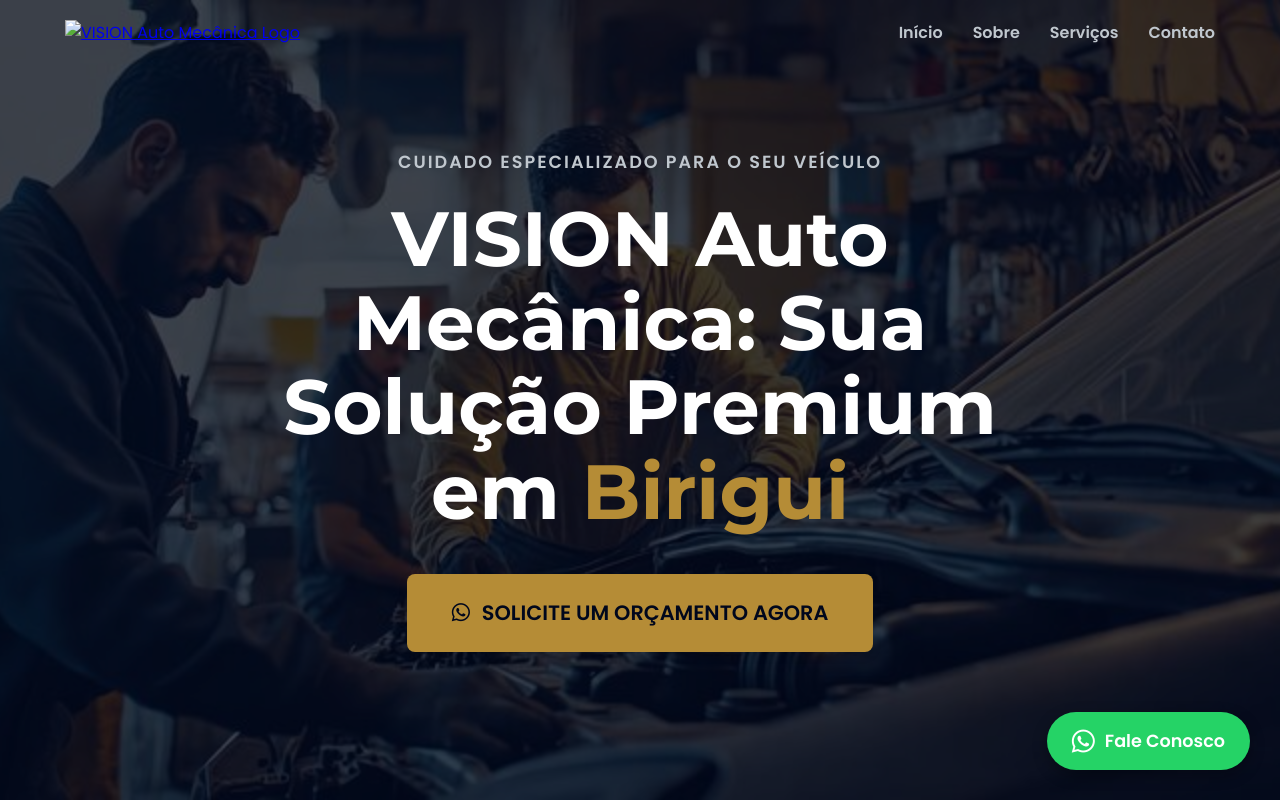
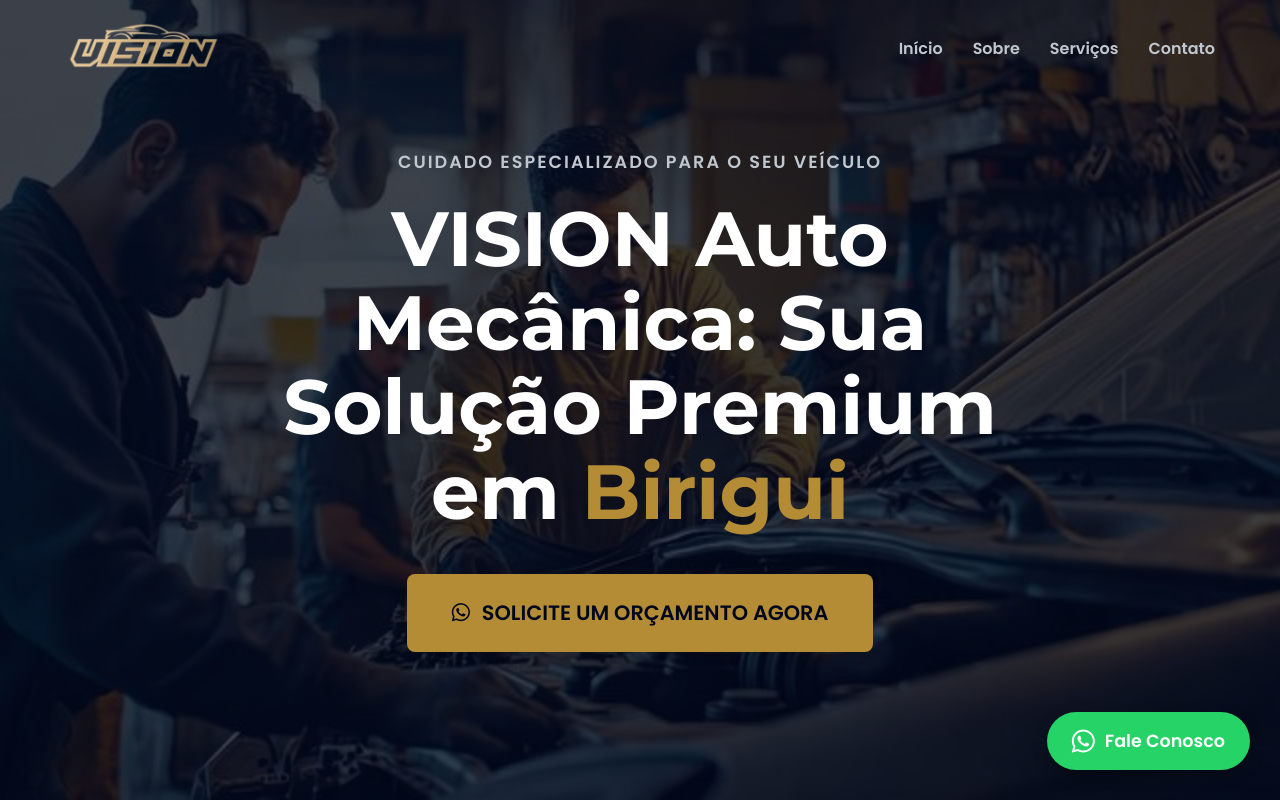
Before and after one commit to maria-rodrigues42/oficina-vision, a plain HTML site: page index.html in a window 1280 px wide. Shown: the top 800 px of the page. Drawn offline with Linux system fonts and the light colour scheme; the site is published under a folder, as on GitHub Pages, so addresses that start at the root find nothing.

Commit message:
correcao imagem

```diff
--- a/index.html
+++ b/index.html
@@ -20,7 +20,7 @@
     <header class="main-header">
         <div class="container">
             <div class="logo">
-                <a href="#"><img src="/images/logo-vision-removebg-preview.png" alt="VISION Auto Mecânica Logo" class="logo-img"></a>
+                <a href="#"><img src="images/logo-vision-removebg-preview.png" alt="VISION Auto Mecânica Logo" class="logo-img"></a>
             </div>
             <nav class="main-nav">
                 <ul class="nav-links">
```
